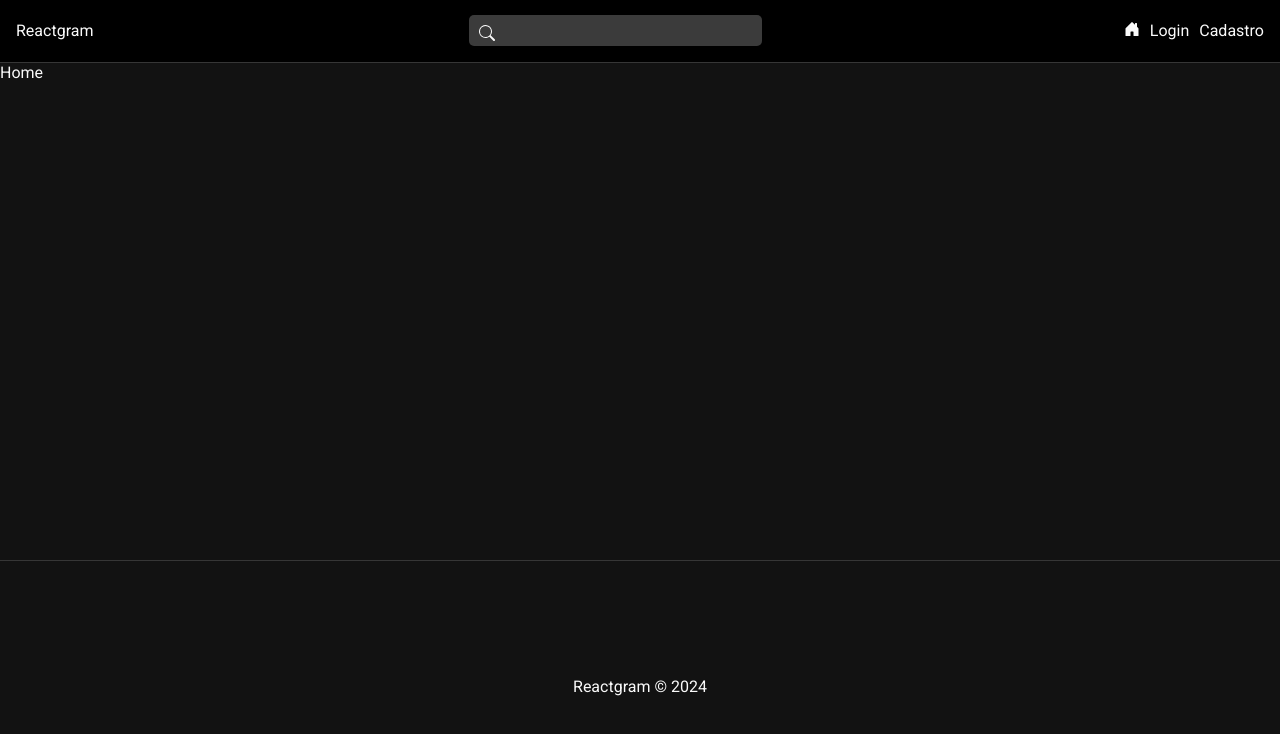
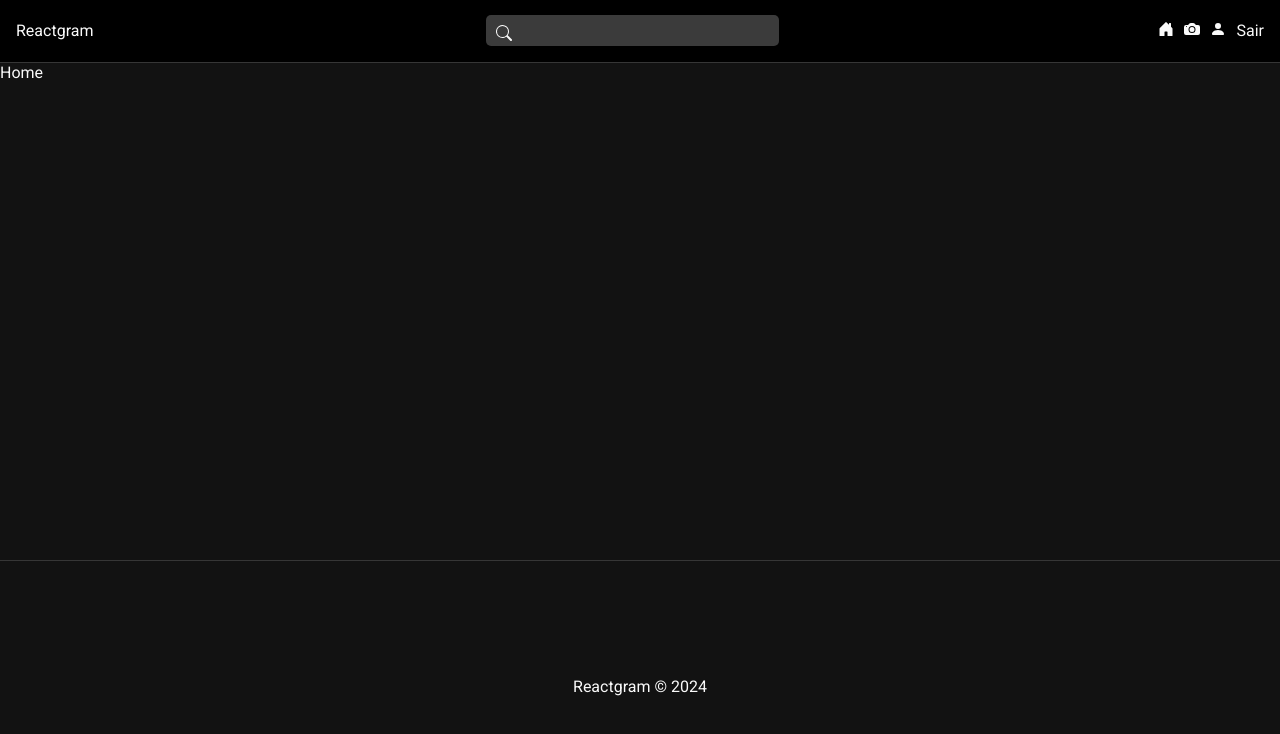
Before and after one commit to LGpicinin/Projeto-Reactgram, a React (Vite) app in the folder front-end/: page / in a window 1280 px wide. Shown: the top 734 px of the page. Built offline with nearby package versions, Linux system fonts and the light colour scheme; sample sign-in values are in the browser's storage.

Commit message:
verificação de autenticação e logout

```diff
--- a/front-end/src/App.jsx
+++ b/front-end/src/App.jsx
@@ -1,7 +1,7 @@
 // styles
 import './App.css'
 // router
-import {BrowserRouter, Routes, Route} from "react-router-dom"
+import {BrowserRouter, Routes, Route, Navigate} from "react-router-dom"
 // components
 import NavBar from './components/NavBar/NavBar'
 import Footer from './components/Footer/Footer'
@@ -9,22 +9,31 @@
 import Home from './pages/Home/Home'
 import Login from './pages/Auth/Login'
 import Register from './pages/Auth/Register'
+// hooks
+import { useAuth } from './hooks/useAuth'
 
 function App() {
 
+  const {auth, loading} = useAuth()
+
   return (
     <>
+      {loading && <p>Carregando...</p>}
+      {!loading && (
         <BrowserRouter>
           <div className="container">
             <NavBar/>
             <Routes>
-            <Route path='/' element={<Home/>}/>
-            <Route path='/login' element={<Login/>}/>
-            <Route path='/register' element={<Register/>}/>
+
+                <Route path='/' element={auth ? <Home/> : <Navigate to='/login'/>}/>
+                <Route path='/login' element={!auth ? <Login/> : <Navigate to='/'/>}/>
+                <Route path='/register' element={!auth ? <Register/> : <Navigate to='/'/>}/>
+
             </Routes>
           </div>
           <Footer/>
         </BrowserRouter>
+      )}
     </>
   )
 }
--- /dev/null
+++ b/front-end/src/components/Message/Message.css
@@ -0,0 +1,21 @@
+.message{
+    justify-content: center;
+    align-items: center;
+    display: flex;
+    border-radius: 5px;
+    padding: 5px 10px;
+    margin: 0;
+    border: 1px solid black;
+}
+
+.message.error{
+    border-color: #f5c6cb;
+    background-color: #f8d7da;
+    color: #721c24;
+}
+
+.message.sucess{
+    border-color: #c3e6cb;
+    background-color: #e4edda;
+    color: #155724;
+}
--- /dev/null
+++ b/front-end/src/components/Message/Message.jsx
@@ -0,0 +1,12 @@
+import './Message.css'
+
+const Message = ({message, type}) => {
+
+  return (
+    <div className={`message ${type}`}>
+        <p>{message}</p>
+    </div>
+  )
+}
+
+export default Message
--- a/front-end/src/components/NavBar/NavBar.css
+++ b/front-end/src/components/NavBar/NavBar.css
@@ -44,3 +44,7 @@
 #nav-links li{
     margin-left: 10px;
 }
+
+span{
+    cursor: pointer;
+}
--- a/front-end/src/components/NavBar/NavBar.jsx
+++ b/front-end/src/components/NavBar/NavBar.jsx
@@ -4,8 +4,30 @@
 import {BsSearch, BsHouseDoorFill, BsFillPersonFill, BsFillCameraFill} from 'react-icons/bs'
 // styles
 import './NavBar.css'
+// hooks
+import { useAuth } from "../../hooks/useAuth"
+import { useSelector, useDispatch } from "react-redux"
+import { useState } from "react"
+import { useNavigate } from "react-router-dom"
+// redux
+import { logout, reset } from "../../slices/authSlice"
+
 
 const NavBar = () => {
+
+    const {auth} = useAuth()
+    const {user} = useSelector((state) => state.auth)
+
+    const dispatch = useDispatch()
+    const navigate = useNavigate()
+
+    const handleLogout = () => {
+        dispatch(logout())
+        dispatch(reset())
+
+        navigate("/login")
+    }
+
     return (
             <nav id="nav">
                 <Link to='/'>Reactgram</Link>
@@ -14,15 +36,34 @@
                     <input type="text" />
                 </form>
                 <ul id="nav-links">
+                    {auth && (
+                        <>
                             <li>
                                 <NavLink to='/'><BsHouseDoorFill/></NavLink>
                             </li>
+                            {user &&
+                                <li>
+                                    <NavLink to={`/users/${user._id}`}><BsFillCameraFill/></NavLink>
+                                </li>
+                            }
+                            <li>
+                                <NavLink to='/profile'><BsFillPersonFill/></NavLink>
+                            </li>
+                            <li>
+                                <span onClick={handleLogout}>Sair</span>
+                            </li>
+                        </>
+                    )}
+                    {!auth && (
+                        <>
                             <li>
                                 <NavLink to='/login'>Login</NavLink>
                             </li>
                             <li>
                                 <NavLink to='/register'>Cadastro</NavLink>
                             </li>
+                        </>
+                    )}
                 </ul>
             </nav>
     )
--- /dev/null
+++ b/front-end/src/hooks/useAuth.jsx
@@ -0,0 +1,22 @@
+import { useSelector } from "react-redux";
+import { useState, useEffect } from "react";
+
+export const useAuth = () => {
+
+    const {user} = useSelector((state) => state.auth)
+
+    const [auth, setAuth] = useState(false)
+    const [loading, setLoading] = useState(true)
+
+    useEffect(() => {
+        if(user){
+            setAuth(true)
+        } else {
+            setAuth(false)
+        }
+
+        setLoading(false)
+    }, [user])
+
+    return { auth, loading }
+}
--- a/front-end/src/pages/Auth/Register.jsx
+++ b/front-end/src/pages/Auth/Register.jsx
@@ -7,6 +7,8 @@
 import { useSelector, useDispatch } from "react-redux"
 // redux
 import { register, reset } from "../../slices/authSlice"
+// components
+import Message from "../../components/Message/Message.jsx"
 
 const Register = () => {
 
@@ -29,6 +31,7 @@
     }
 
     console.log(user)
+    console.log(error)
 
     dispatch(register(user))
   }
@@ -46,7 +49,9 @@
         <input type="email" placeholder="E-mail" value={email} onChange={(e) => setEmail(e.target.value)}/>
         <input type="password" placeholder="Senha" value={password} onChange={(e) => setPassword(e.target.value)}/>
         <input type="password" placeholder="Confirme a senha" value={confirmPassword} onChange={(e) => setConfirmPassword(e.target.value)}/>
-        <input type="submit" value="Cadastrar"/>
+        {!loading && <input type="submit" value="Cadastrar"/>}
+        {loading && <input type="submit" value="Aguarde..." disabled/>}
+        {error && <Message message={error} type="error"/>}
       </form>
       <p>Já tem conta? <Link to="/login">Clique Aqui</Link></p>
     </div>
--- a/front-end/src/services/authService.js
+++ b/front-end/src/services/authService.js
@@ -1,24 +1,33 @@
 import { requestConfig, api } from "../utils/config";
 
-
+//register
 const register = async(data) => {
     const config = requestConfig("POST", data)
 
     try {
         const res = await fetch(api + "/users/register", config)
             .then((res) => res.json())
-            .catch((err) => err);
+            .catch((err) => {return err});
 
         if(res){
             localStorage.setItem("user", JSON.stringify(res))
         }
+
+        return res;
+
     } catch (error) {
         console.log(error)
     }
 }
 
+//logout
+const logout = () => {
+    localStorage.removeItem("user")
+}
+
 const authService = {
-    register
+    register,
+    logout,
 }
 
 export default authService
--- a/front-end/src/slices/authSlice.js
+++ b/front-end/src/slices/authSlice.js
@@ -10,6 +10,8 @@
     success: false,
 }
 
+
+//register
 export const register = createAsyncThunk("auth/register", async(user, thunkAPI) => {
     const data = await authService.register(user)
 
@@ -18,6 +20,11 @@
     }
 
     return data
+})
+
+//logout
+export const logout = createAsyncThunk("auth/logout", () => {
+    authService.logout()
 })
 
 export const authSlice = createSlice({
@@ -44,6 +51,11 @@
             state.success = false
             state.error = action.payload
             state.user = null
+        }).addCase(logout.fulfilled, (state) => {
+            state.loading = false
+            state.success = true
+            state.error = null
+            state.user = null
         })
     }
 })
```
Lines whose indentation alone changed are shown as unchanged.
